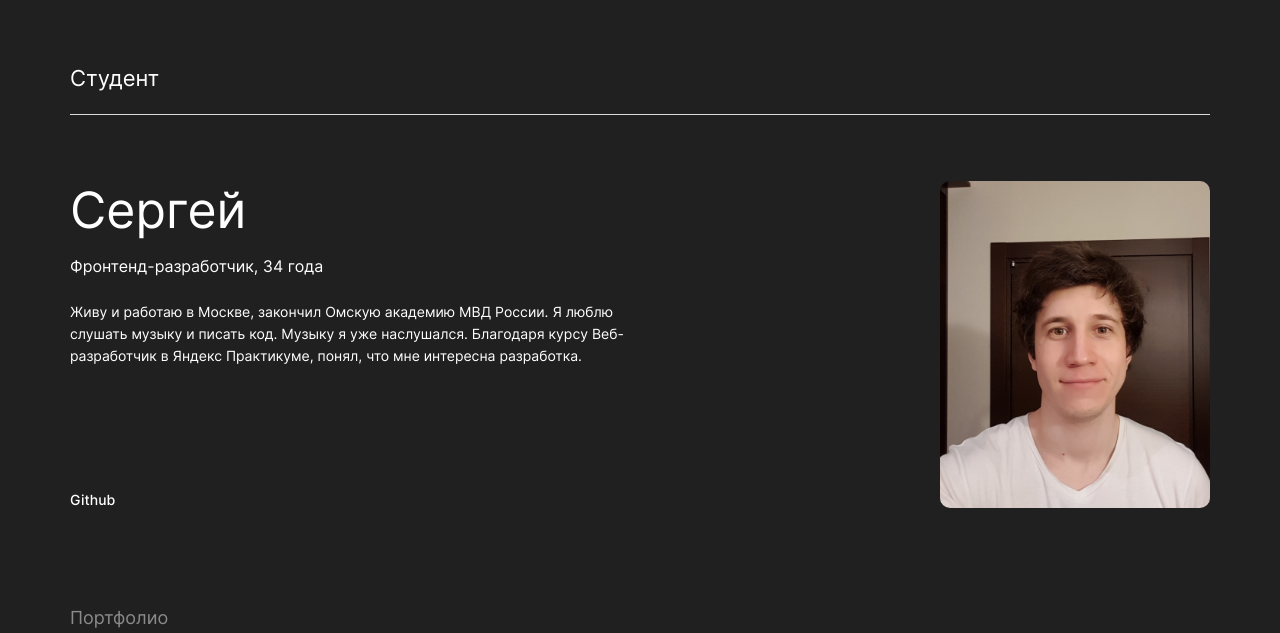
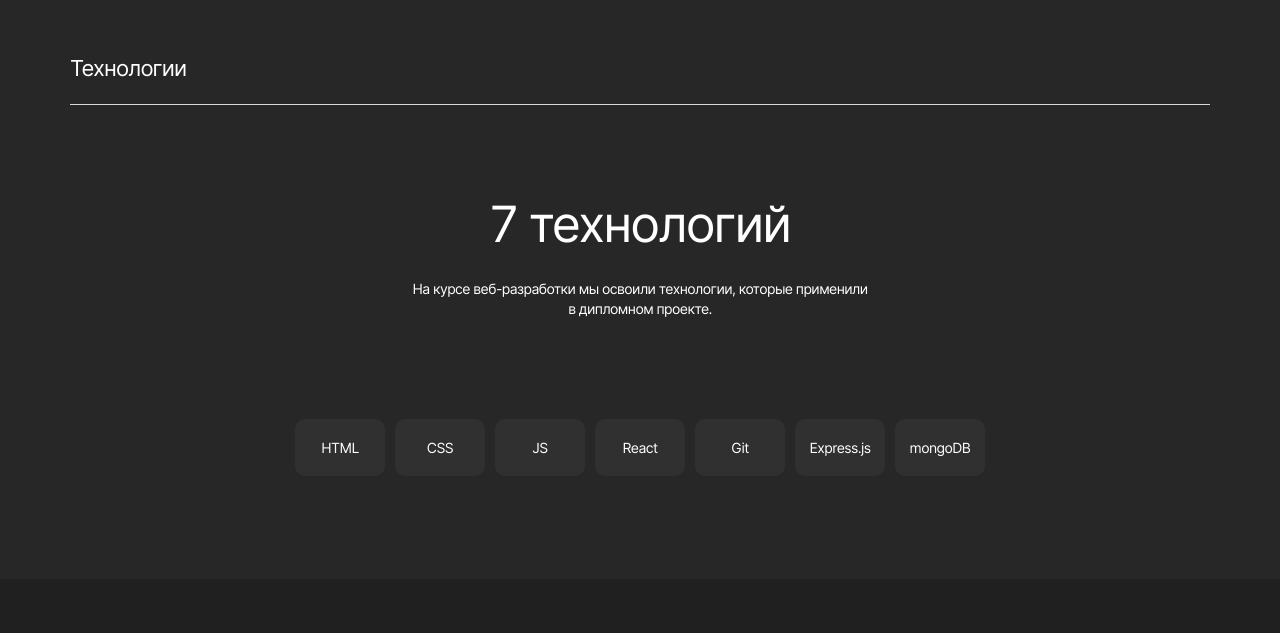
Before and after one commit to Sergey-Tsybulkin/movies-explorer-frontend, a React (Create React App) app: page / in a window 1280 px wide. Shown: the part 1127-1760 px from the top of the page. Built offline with nearby package versions, Linux system fonts and the light colour scheme.

Commit message:
feat: techs

```diff
--- a/src/components/Header/Header.css
+++ b/src/components/Header/Header.css
@@ -40,11 +40,13 @@
 }
 
 
-.header__button-green {
+.header__button-in {
+  min-width: 76px;
+  border-radius: 3px;
   color: #000;
   background-color: #3ddc84;
-  min-width: 76px;
-  border-radius: 3px;
+  display: grid;
+  text-align: center;
 }
 
 .header__account {
--- a/src/components/Header/Header.js
+++ b/src/components/Header/Header.js
@@ -18,7 +18,7 @@ function Header({ loggedIn }) {
             <Link to="/signup" className="header__button hover">
               Регистрация
             </Link>
-            <Link to="/signin" className="header__button hover">
+            <Link to="/signin" className="header__button header__button-in hover">
               Войти
             </Link>
           </div>
--- a/src/components/Main/Main.js
+++ b/src/components/Main/Main.js
@@ -10,7 +10,7 @@ function Main() {
     <main>
       <Promo />
       <AboutProject />
-      {/* <Techs /> */}
+      <Techs />
       <AboutMe />
       <Portfolio />
     </main>
--- a/src/components/Techs/Techs.css
+++ b/src/components/Techs/Techs.css
@@ -0,0 +1,122 @@
+.techs {
+  display: flex;
+  flex-direction: column;
+  align-items: center;
+  background: #272727;
+  padding: 0 70px;
+  align-items: stretch;
+}
+
+.techs__title {
+  padding: 100px 0 22px;
+  margin: 0;
+  border-bottom: 1px solid #DADADA;
+font-size: 22px;
+font-weight: 400;
+line-height: 27px;
+letter-spacing: -0.04em;
+text-align: left;
+
+}
+
+.techs__subtitle {
+  max-width: 600px;
+  font-size: 50px;
+  font-weight: 400;
+  line-height: 58px;
+  letter-spacing: -0.04em;
+  text-align: center;
+  color: white;
+  margin: 90px auto 26px;
+}
+
+.techs__description {
+  padding: 0;
+  margin: 0 auto 100px;
+  max-width: 460px;
+  font-size: 14px;
+  font-weight: 400;
+  line-height: 20px;
+  letter-spacing: -0.04em;
+  text-align: center;
+  color: white;
+}
+
+.techs__list {
+  margin: 0 auto 103px;
+  padding: 0;
+  display: grid;
+  grid-template-columns: repeat(auto-fit, minmax(90px, 1fr));
+  max-width: 690px;
+  grid-auto-rows: minmax(57px, auto);
+  gap: 10px;
+  list-style: none;
+}
+
+.techs__item {
+  margin: 0;
+  padding: 10px;
+  display: flex;
+  justify-content: center;
+  align-items: center;
+  text-align: center;
+  font-size: 14px;
+  font-weight: 400;
+  line-height: 17px;
+  letter-spacing: -0.04em;
+  color: white;
+  background: #303030;
+  border-radius: 10px;
+}
+
+
+
+
+
+
+
+@media screen and (max-width: 1024px) {
+  .techs__title {
+      margin: 79px auto 23px;
+  }
+
+  .techs__description {
+      font-size: 12px;
+      line-height: 18px;
+      margin: 0 auto 83px;
+  }
+
+  .techs__list {
+      margin: 0 60px 89px;
+      grid-template-columns: repeat(auto-fit, minmax(84px, 1fr));
+  }
+
+  .techs__item {
+      font-size: 12px;
+      line-height: 14.52px;
+  }
+}
+
+@media screen and (max-width: 540px) {
+  .techs__title {
+      max-width: 292px;
+      font-size: 30px;
+      font-weight: 400;
+      line-height: 36.31px;
+      margin: 60px auto 24px;
+  }
+
+  .techs__description {
+      max-width: 292px;
+      font-size: 11px;
+      line-height: 16px;
+      margin: 0 auto 50px;
+  }
+}
+
+@media screen and (max-width: 360px) {
+  .techs__list {
+      grid-template-columns: repeat(auto-fit, 84px);
+      margin: 0 auto 70px;
+  }
+}
--- a/src/components/Techs/Techs.js
+++ b/src/components/Techs/Techs.js
@@ -0,0 +1,26 @@
+import React from 'react';
+import './Techs.css';
+
+function Techs() {
+  return (
+    <section className="techs">
+      <h2 className="techs__title">Технологии</h2>
+      <h3 className="techs__subtitle">7 технологий</h3>
+      <p className="techs__description">
+        На курсе веб-разработки мы освоили технологии, которые применили в
+        дипломном проекте.
+      </p>
+      <ul className="techs__list">
+        <li className="techs__item">HTML</li>
+        <li className="techs__item">CSS</li>
+        <li className="techs__item">JS</li>
+        <li className="techs__item">React</li>
+        <li className="techs__item">Git</li>
+        <li className="techs__item">Express.js</li>
+        <li className="techs__item">mongoDB</li>
+      </ul>
+    </section>
+  );
+}
+
+export default Techs;
```
